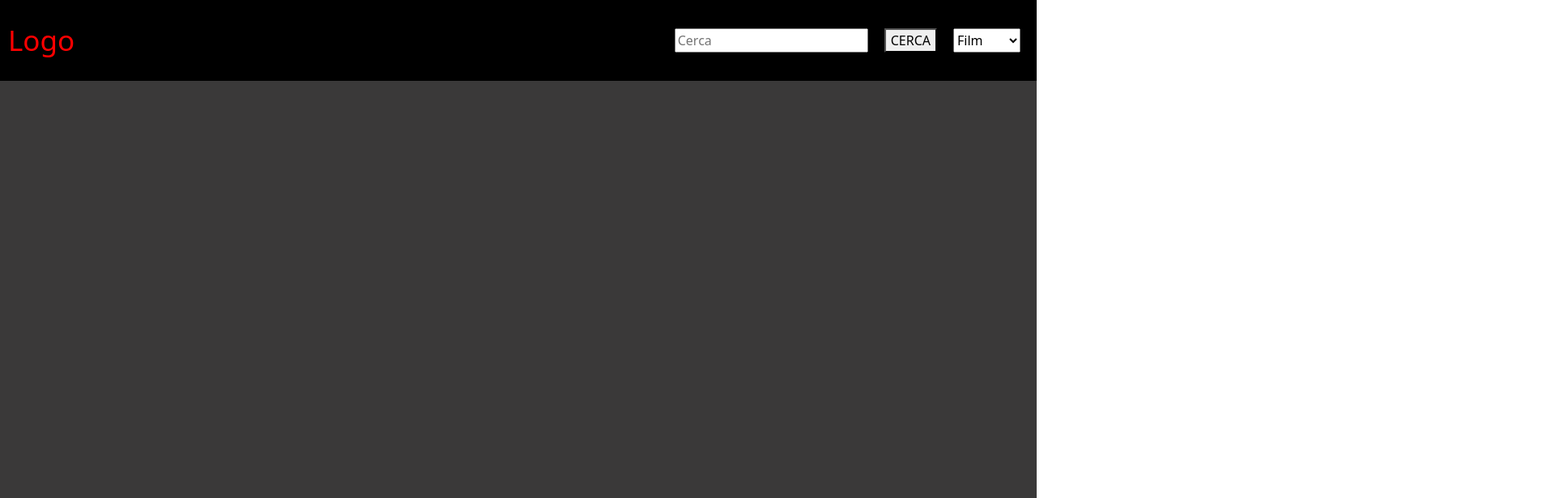
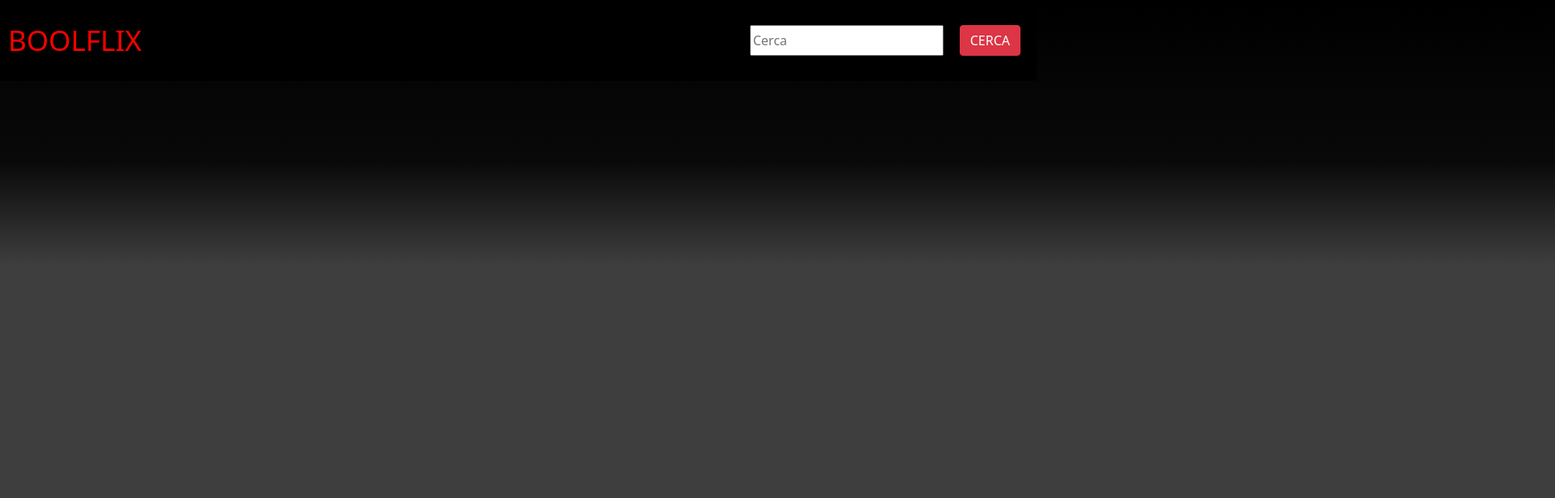
Before and after one commit to MauroDeStefano/vue-boolfix, a Vue app: page / in a window 1280 px wide. Shown: the top 616 px of the page at 81% size, 1920 px wide, since content can reach past the window. Built offline with nearby package versions, Linux system fonts and the light colour scheme.

Commit message:
add some styles

```diff
--- a/src/components/Card.vue
+++ b/src/components/Card.vue
@@ -3,7 +3,9 @@
       <div class="flip-card">
         <div class="flip-card-inner">
           <div class="flip-card-front">
-            <img class="mds-img-card" :src="'http://image.tmdb.org/t/p/w300' + objectFromMain.poster_path" alt="">
+            <span v-if="objectFromMain.poster_path.length < 0">Immagine copertina di {{objectFromMain.name}}{{objectFromMain.title}}non trovata</span>
+            <img v-else class="mds-img-card" :src="'http://image.tmdb.org/t/p/w300' + objectFromMain.poster_path" alt="">
+
           </div>
         <div class="flip-card-back">
           <!-- TITOLO -->
--- a/src/components/Header.vue
+++ b/src/components/Header.vue
@@ -1,15 +1,11 @@
 <template>
   <header>
     <div class="search-and-logo d-flex justify-content-between align-items-center">
-      <div class="logo">Logo</div>
+      <div class="logo">BOOLFLIX</div>
       <div class="d-flex justify-content-around">
-        <input v-model="searchText" placeholder="Cerca" type="text" @keyup.enter="sendEmit()">
-        <button @click="sendEmit()">CERCA</button>
+        <input class="" v-model="searchText" placeholder="Cerca" type="text" @keyup.enter="sendEmit()">
+        <button class="btn btn-danger" @click="sendEmit()">CERCA</button>
 
-        <select name="" id="">
-          <option>Film</option>
-          <option>Serie TV</option>
-        </select>
 
       </div>
     </div>
@@ -39,6 +35,8 @@ header{
   background-color: black;
   width: 100%;
   height: 100px;
+  position: fixed;
+  z-index: 999;
 }
 
 .logo{
--- a/src/components/Main.vue
+++ b/src/components/Main.vue
@@ -1,6 +1,6 @@
 <template>
   <main>
-
+    <h1 v-if="filmFromApp.length < 0 && tvFromApp.length < 0">Inizia la tua ricerca di film e serie tv</h1>
     <h1 class="p-4 text-white" v-if="filmFromApp.length > 0" >Film Trovati</h1>
     <div class="d-flex d-inline-block">
       <Card
@@ -41,7 +41,10 @@ export default {
 @import '~bootstrap/scss/bootstrap.scss';
 
 main{
-  background-color: rgb(58, 57, 57);
-  min-height: calc(100vh - 100px);
+ background: rgb(10,10,10);
+background: linear-gradient(0deg, rgba(10,10,10,1) 2%, rgba(62,62,62,1) 21%, rgba(62,62,62,1) 59%, rgba(9,9,9,1) 75%, rgba(0,0,0,1) 100%);
+  min-height: 100vh;
+  padding-top: 100px;
+  min-width: 6500px;
 }
 </style>
```
